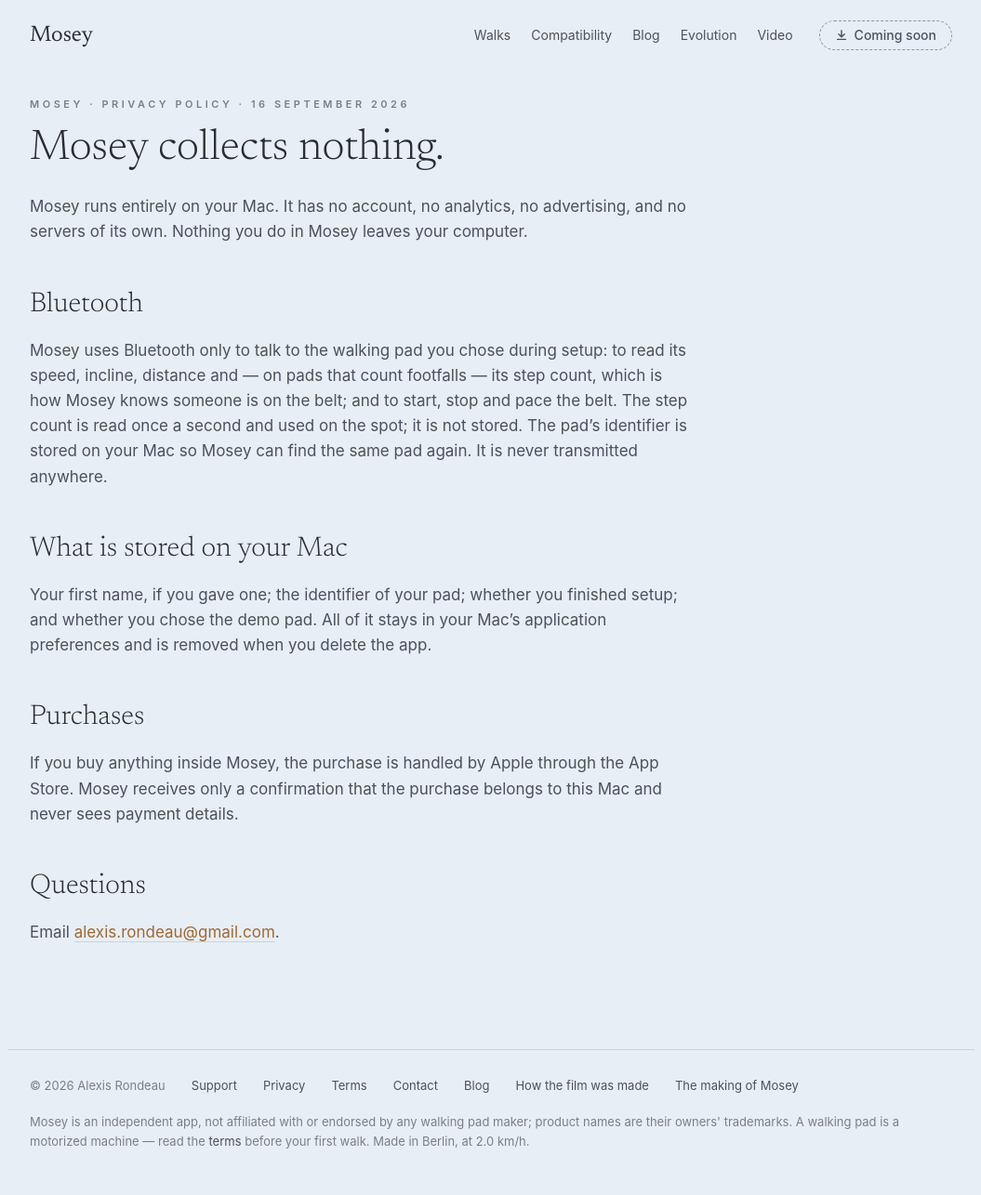
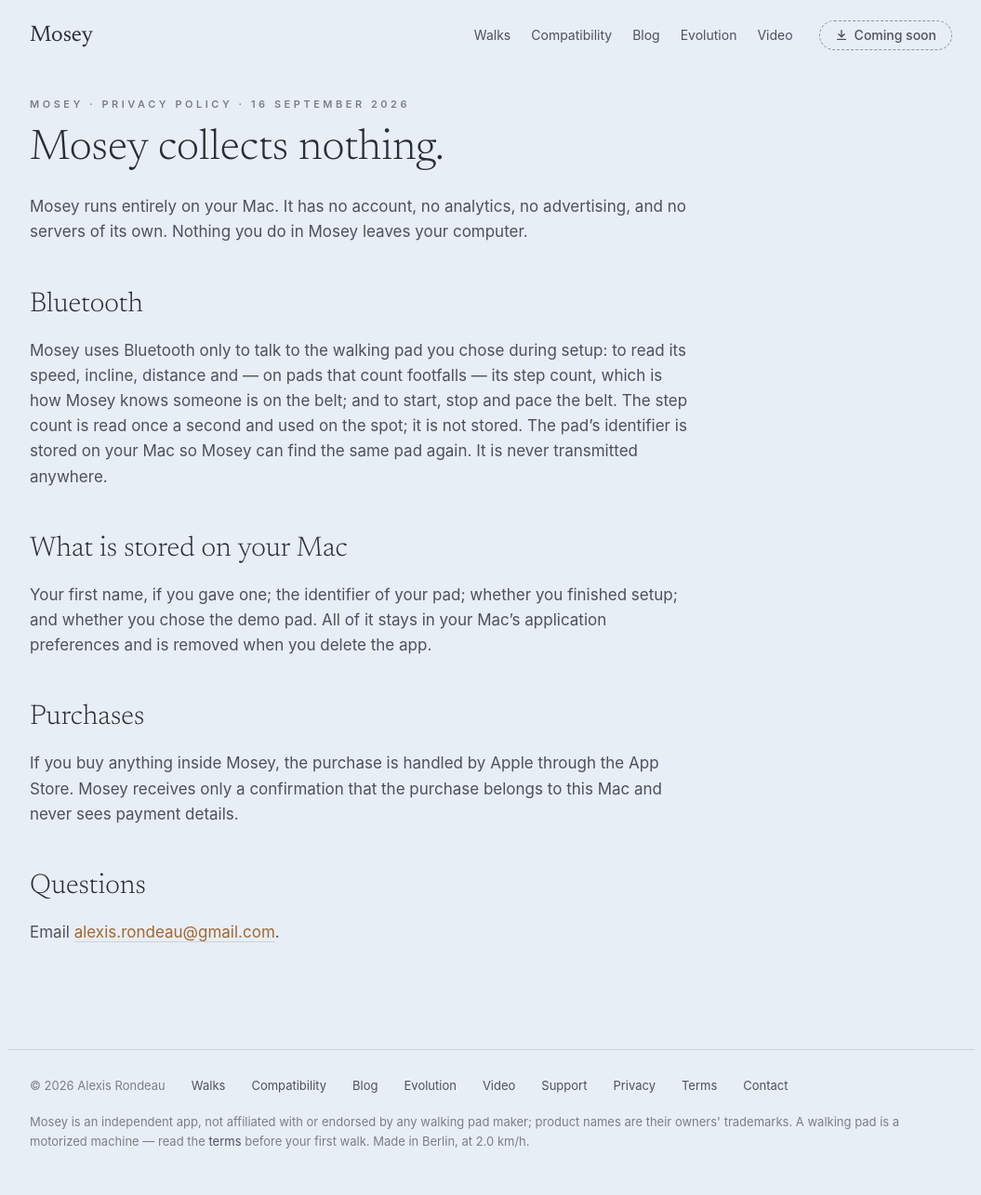
Before and after one commit to akaalias/mosey-site, a Jekyll site: the page built from privacy.md, in a window 1280 px wide. Shown: the whole page at 93% size, without its empty margins (112-1167 px from the left). Built offline with Jekyll 4.4.1, drawn with Linux system fonts in a browser that asks for light colours.

Commit message:
Footer in step with the header: Walks · Compatibility · Blog · Evolution · Video, then Support · Privacy · Terms · Contact; no double rule above it
Co-Authored-By: Claude Fable 5.1 <noreply@anthropic.com>

```diff
--- a/_layouts/default.html
+++ b/_layouts/default.html
@@ -110,13 +110,15 @@
 </main>
 <footer>
   <span>© 2026 Alexis Rondeau</span>
+  <a href="{{ site.baseurl }}/walks/">Walks</a>
+  <a href="{{ site.baseurl }}/pads/">Compatibility</a>
+  <a href="{{ site.baseurl }}/blog/">Blog</a>
+  <a href="{{ site.baseurl }}/evolution/">Evolution</a>
+  <a href="{{ site.baseurl }}/making-of/">Video</a>
   <a href="{{ site.baseurl }}/support/">Support</a>
   <a href="{{ site.baseurl }}/privacy/">Privacy</a>
   <a href="{{ site.baseurl }}/terms/">Terms</a>
   <a href="mailto:alexis.rondeau@gmail.com?subject=Mosey">Contact</a>
-  <a href="{{ site.baseurl }}/blog/">Blog</a>
-  <a href="{{ site.baseurl }}/making-of/">How the film was made</a>
-  <a href="{{ site.baseurl }}/evolution/">The making of Mosey</a>
   <span style="flex-basis:100%">Mosey is an independent app, not affiliated with or endorsed by any walking pad maker; product names are their owners' trademarks. A walking pad is a motorized machine — read the <a href="{{ site.baseurl }}/terms/">terms</a> before your first walk. Made in Berlin, at 2.0 km/h.</span>
 </footer>
 </body>
--- a/index.html
+++ b/index.html
@@ -36,6 +36,7 @@ description: "The longest-lived people are nudged into moving every twenty minut
   /* Below the film (2026-09-18, Alexis: "nice and tight"): the product with its ring, then the three questions a viewer asks, each answered in one row — the question in the serif, the answer beside it, the full page a click away. */
   .answers { margin-top:72px; border-top:1px solid var(--hair); }
   .answers .q { display:grid; grid-template-columns: 5fr 7fr; gap:40px; padding:36px 0; border-bottom:1px solid var(--hair); align-items:baseline; }
+  .answers .q:last-child { border-bottom:0; }   /* the footer draws the closing rule */
   .answers h3 { font-size:34px; line-height:1.12; margin:0; }
   .answers p { color:var(--ink-2); font-size:17px; max-width:52ch; margin:0 0 10px; }
   .answers a.more { font-size:15px; }
```
